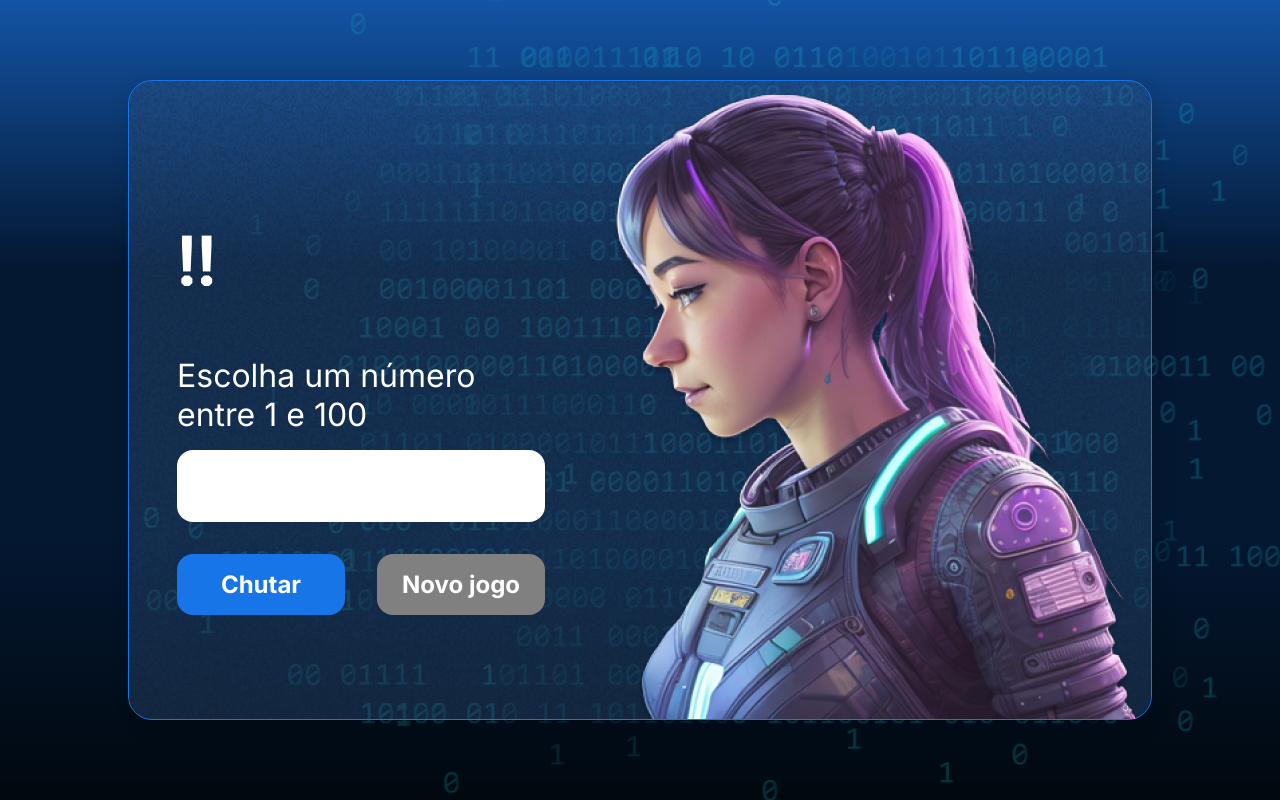
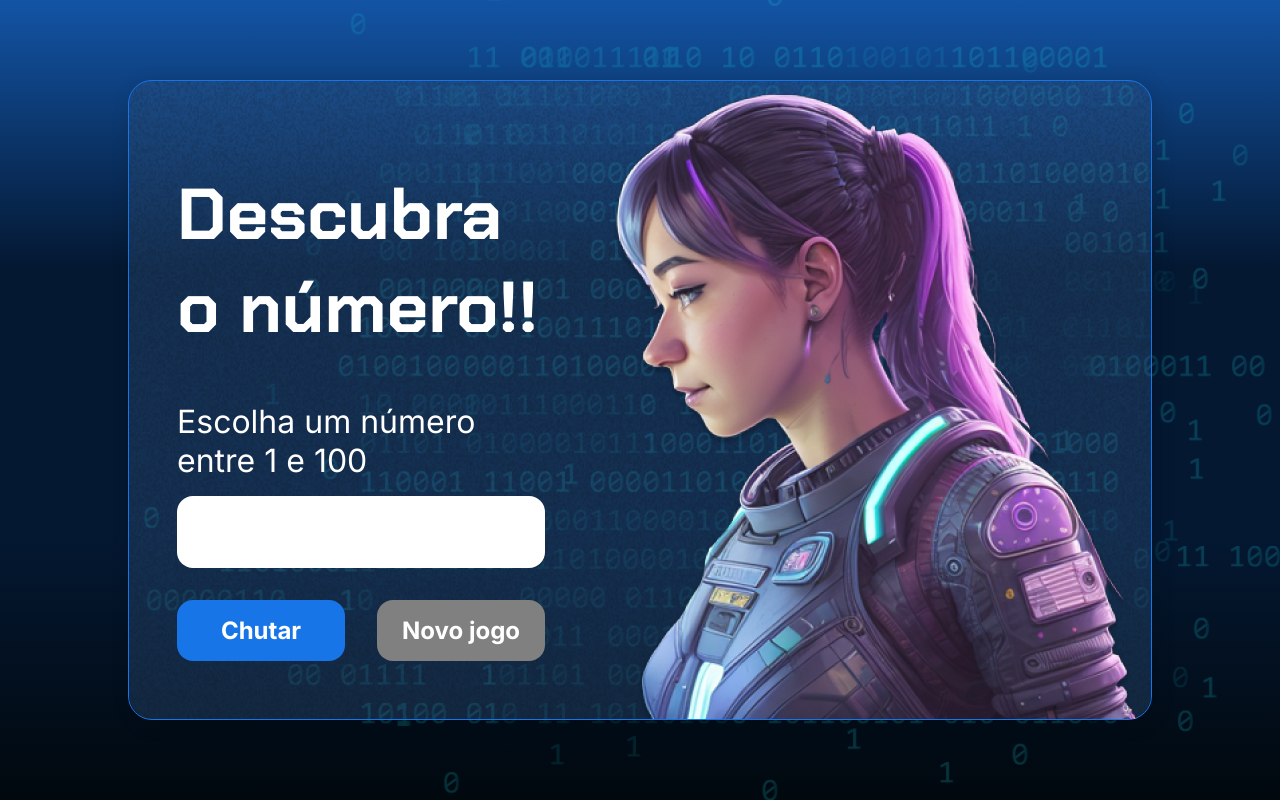
Before and after one commit to RiebeckMateus/praAulaDaAluraDeGit, a plain HTML site: page index.html in a window 1280 px wide. Drawn offline with Linux system fonts and the light colour scheme.

Commit message:
ajustes no titulo (js e não html)

```diff
--- a/app.js
+++ b/app.js
@@ -10,7 +10,7 @@ function exibirTextoNaTela(tag, texto) {
 }
 
 function exibirMensagemInicial() {
-    exibirTextoNaTela('h1', '!!');
+    exibirTextoNaTela('h1', 'Descubra o número!!');
     exibirTextoNaTela('p', `Escolha um número entre 1 e ${numeroMax}`);
 }
 
--- a/index.html
+++ b/index.html
@@ -20,7 +20,7 @@
         <div class="container__conteudo">
             <div class="container__informacoes">
                 <div class="container__texto">
-                    <h1>Descubra</h1>
+                    <h1></h1>
                     <p class="texto__paragrafo"></p>
                 </div>
                 <input type="number" min="1" max="10" class="container__input">
```
